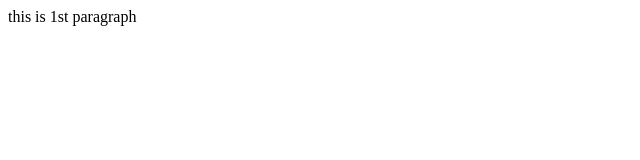
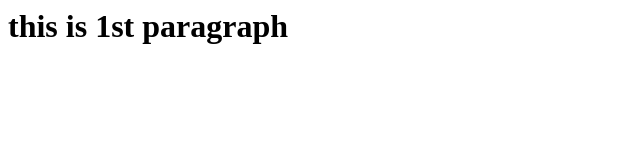
Before and after one commit to Khaliljan85/learning-repo, a plain HTML site: page index.html in a window 1280 px wide. Shown: the whole page, without its empty margins (0-640 px from the left). Drawn offline with Linux system fonts and the light colour scheme.

```diff
--- a/index.html
+++ b/index.html
@@ -1 +1 @@
-<p>this is 1st paragraph</p>
+<h1>this is 1st paragraph</h1>
```
